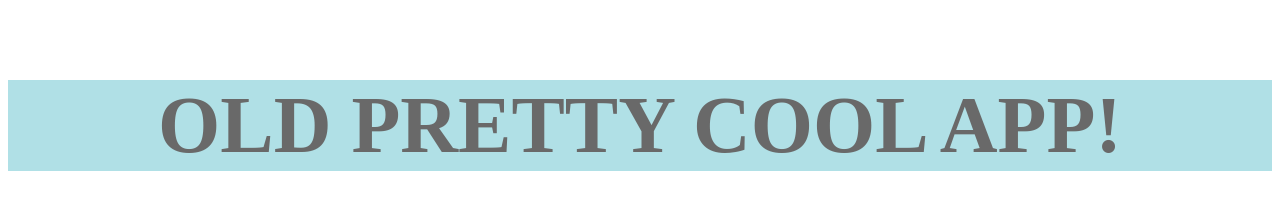
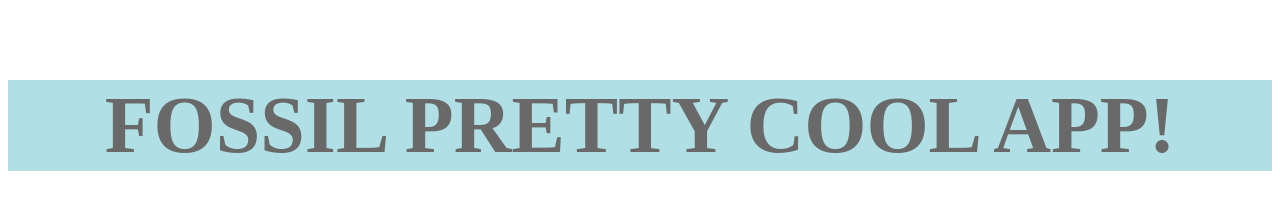
Before and after one commit to DennySim/neto_app, a plain HTML site: page index.html in a window 1280 px wide. Drawn offline with Linux system fonts and the light colour scheme.

Commit message:
Update index.html

```diff
--- a/index.html
+++ b/index.html
@@ -3,7 +3,7 @@
 
 <div style="color:dimgrey; background-color: powderblue; text-align: center; font-size: 80px; margin-top: 80px">
 <strong style="color:dimgrey;">
-OLD PRETTY COOL APP!
+FOSSIL PRETTY COOL APP!
 
 </strong>
 </div>
```
